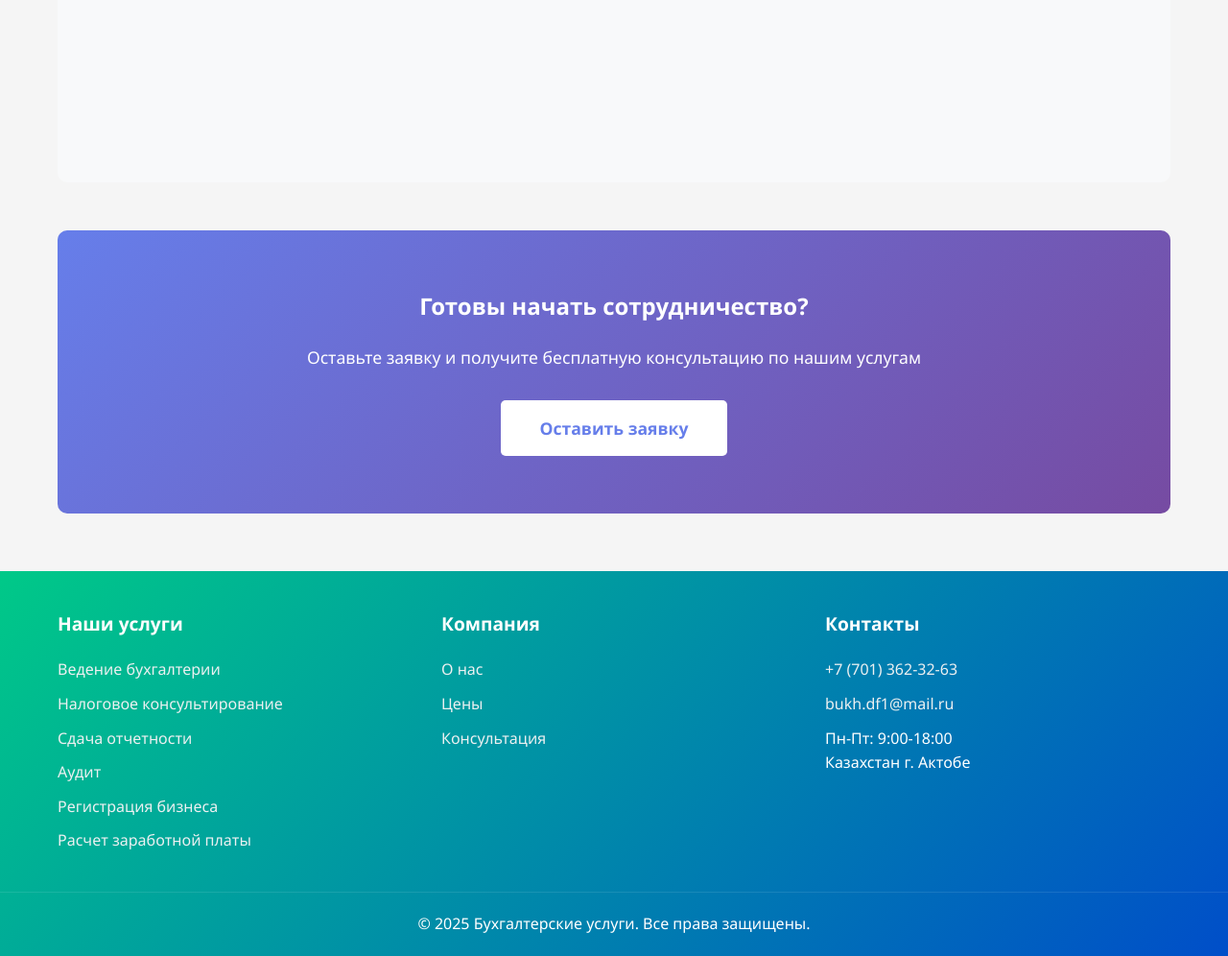
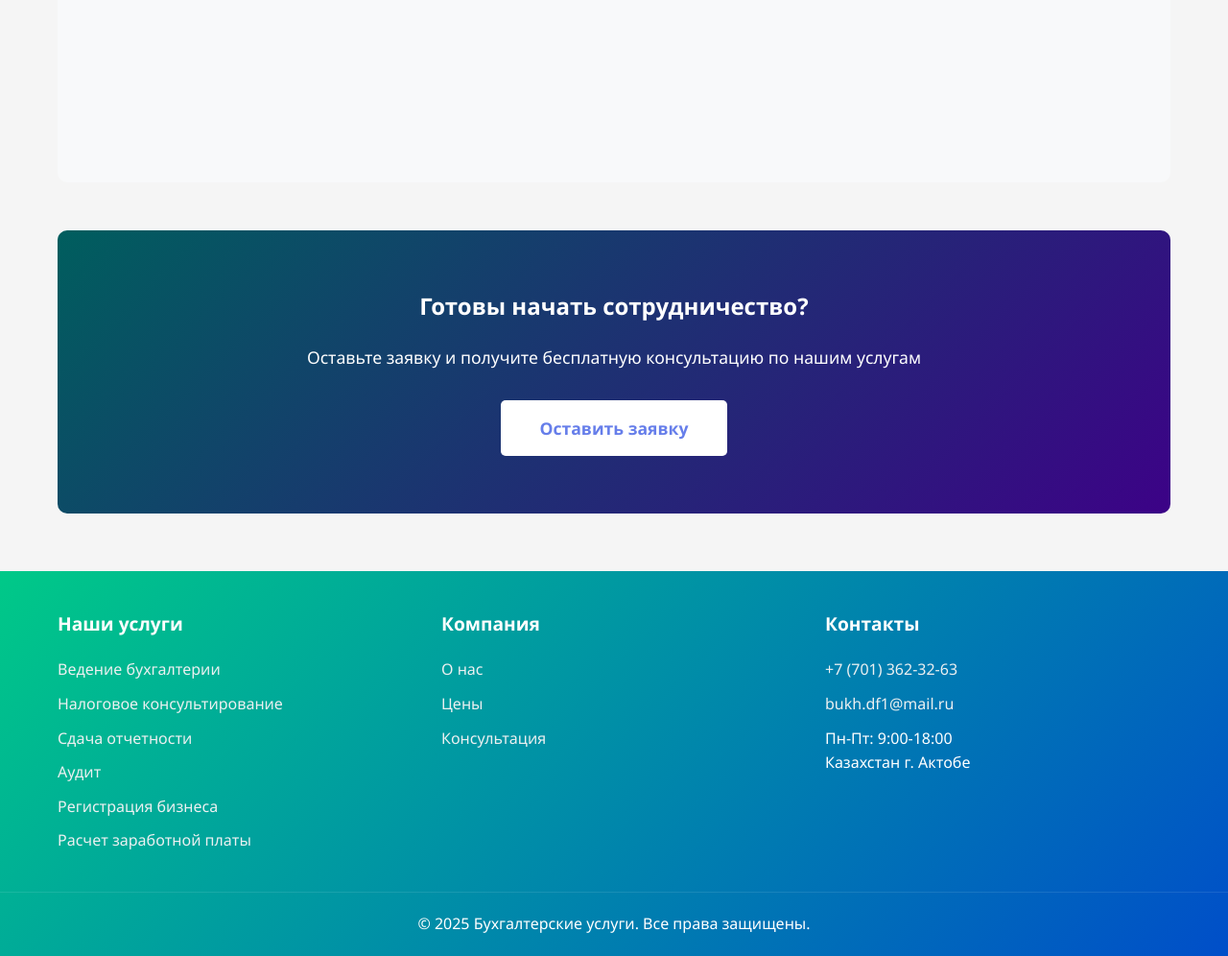
Before and after one commit to Vitalyevich96/accountant, a Flask app: page /services in a window 1280 px wide. Shown: the part 1533-2529 px from the top of the page at 96% size. Run offline with Flask 3, Linux system fonts and the light colour scheme.

Commit message:
Update services.html

```diff
--- a/templates/services.html
+++ b/templates/services.html
@@ -90,16 +90,16 @@
 
     .cta-section {
         text-align: center;
-        background: linear-gradient(135deg, #667eea 0%, #764ba2 100%);
+        background: linear-gradient(135deg, #005E5E 0%, #3C0287 100%);
         color: white;
         padding: 60px 40px;
         border-radius: 10px;
         margin-top: 50px;
     }
 
-        .cta-section h2 {
-            margin-bottom: 20px;
-        }
+    .cta-section h2 {
+        margin-bottom: 20px;
+    }
 
         .cta-section p {
             margin-bottom: 30px;
```
